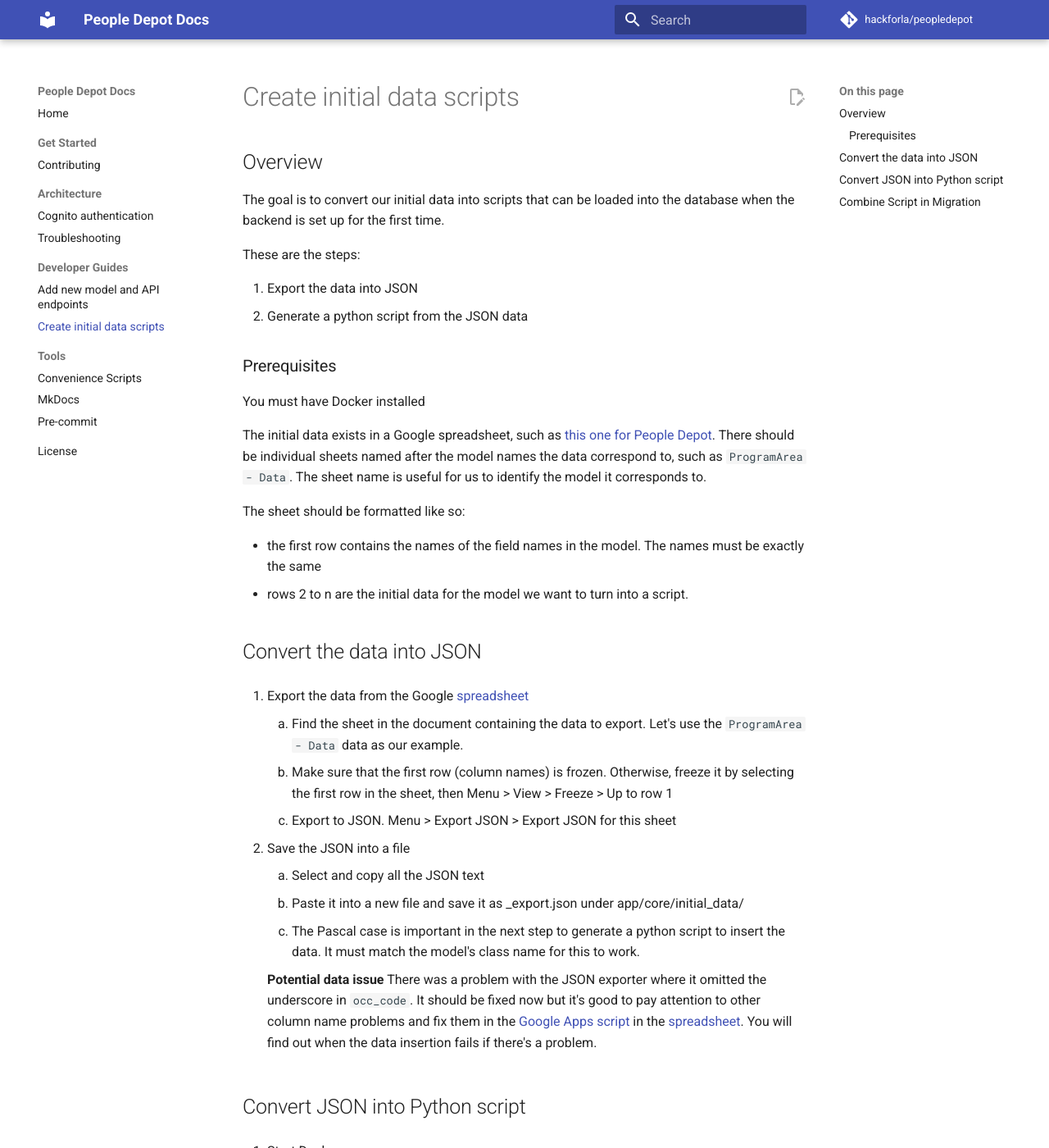
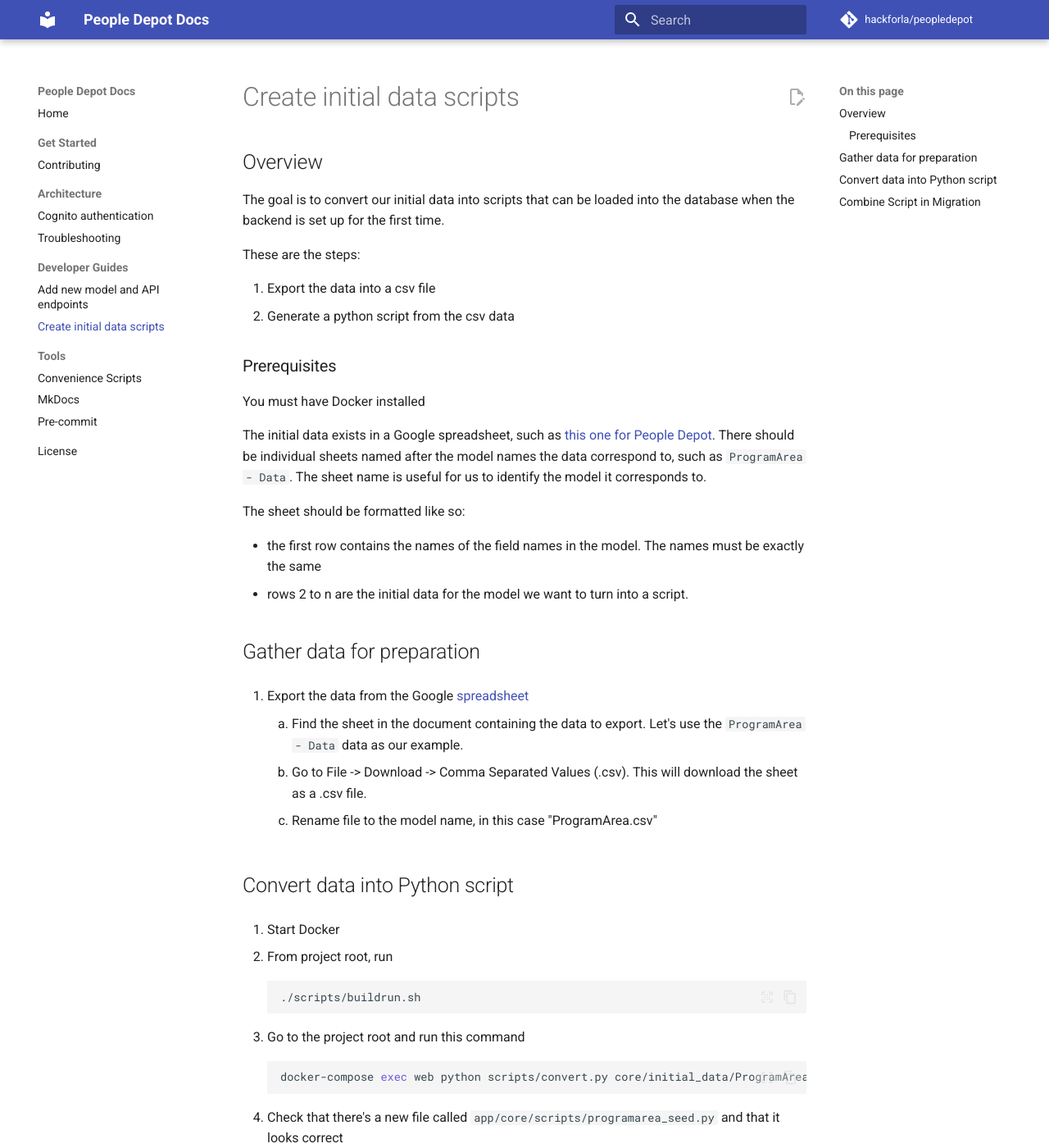
Before and after one commit to hackforla/peopledepot, an MkDocs documentation site: the page built from docs/how-to/create-initial-data-migrations.md, in a window 1280 px wide and 1400 px high. Shown: the whole window at 82% size. Built offline with MkDocs 1.6.1 and Material for MkDocs 9.7.7, drawn with Linux system fonts in a browser that asks for light colours; comment, search, counter and statistics services are not loaded; some of the changed text lies outside the part shown.

Commit message:
Eliminate external JSON export script

````diff
--- a/docs/how-to/create-initial-data-migrations.md
+++ b/docs/how-to/create-initial-data-migrations.md
@@ -6,8 +6,8 @@ The goal is to convert our initial data into scripts that can be loaded into the
 
 These are the steps:
 
-1. Export the data into JSON
-1. Generate a python script from the JSON data
+1. Export the data into a csv file
+1. Generate a python script from the csv data
 
 ### Prerequisites
 
@@ -20,24 +20,15 @@ The sheet should be formatted like so:
 - the first row contains the names of the field names in the model. The names must be exactly the same
 - rows 2 to n are the initial data for the model we want to turn into a script.
 
-## Convert the data into JSON
+## Gather data for preparation
 
 1. Export the data from the Google [spreadsheet][pd-data-spreadsheet]
 
     1. Find the sheet in the document containing the data to export. Let's use the `ProgramArea - Data` data as our example.
-    1. Make sure that the first row (column names) is frozen. Otherwise, freeze it by selecting the first row in the sheet, then Menu > View > Freeze > Up to row 1
-    1. Export to JSON. Menu > Export JSON > Export JSON for this sheet
+    1. Go to File -> Download -> Comma Separated Values (.csv). This will download the sheet as a .csv file.
+    1. Rename file to the model name, in this case "ProgramArea.csv"
 
-1. Save the JSON into a file
-
-    1. Select and copy all the JSON text
-    1. Paste it into a new file and save it as <ModelNameInPascalCase>\_export.json under app/core/initial_data/
-    1. The Pascal case is important in the next step to generate a python script to insert the data. It must match the model's class name for this to work.
-
-    **Potential data issue**
-    There was a problem with the JSON exporter where it omitted the underscore in `occ_code`. It should be fixed now but it's good to pay attention to other column name problems and fix them in the [Google Apps script][apps-script] in the [spreadsheet][pd-data-spreadsheet]. You will find out when the data insertion fails if there's a problem.
-
-## Convert JSON into Python script
+## Convert data into Python script
 
 1. Start Docker
 
@@ -50,7 +41,7 @@ The sheet should be formatted like so:
 1. Go to the project root and run this command
 
     ```bash
-    docker-compose exec web python scripts/convert.py core/initial_data/ProgramArea_export.json
+    docker-compose exec web python scripts/convert.py core/initial_data/ProgramArea.csv
     ```
 
 1. Check that there's a new file called `app/core/scripts/programarea_seed.py` and that it looks correct
@@ -135,5 +126,4 @@ The sheet should be formatted like so:
     operations = [migrations.RunPython(run, migrations.RunPython.noop)]
     ```
 
-[apps-script]: https://thenewstack.io/how-to-convert-google-spreadsheet-to-json-formatted-text/#:~:text=To%20do%20this,%20click%20Extensions,save%20your%20work%20so%20far.
 [pd-data-spreadsheet]: https://docs.google.com/spreadsheets/d/1x_zZ8JLS2hO-zG0jUocOJmX16jh-DF5dccrd_OEGNZ0/
````
Also changed, not shown: 1 other file.
